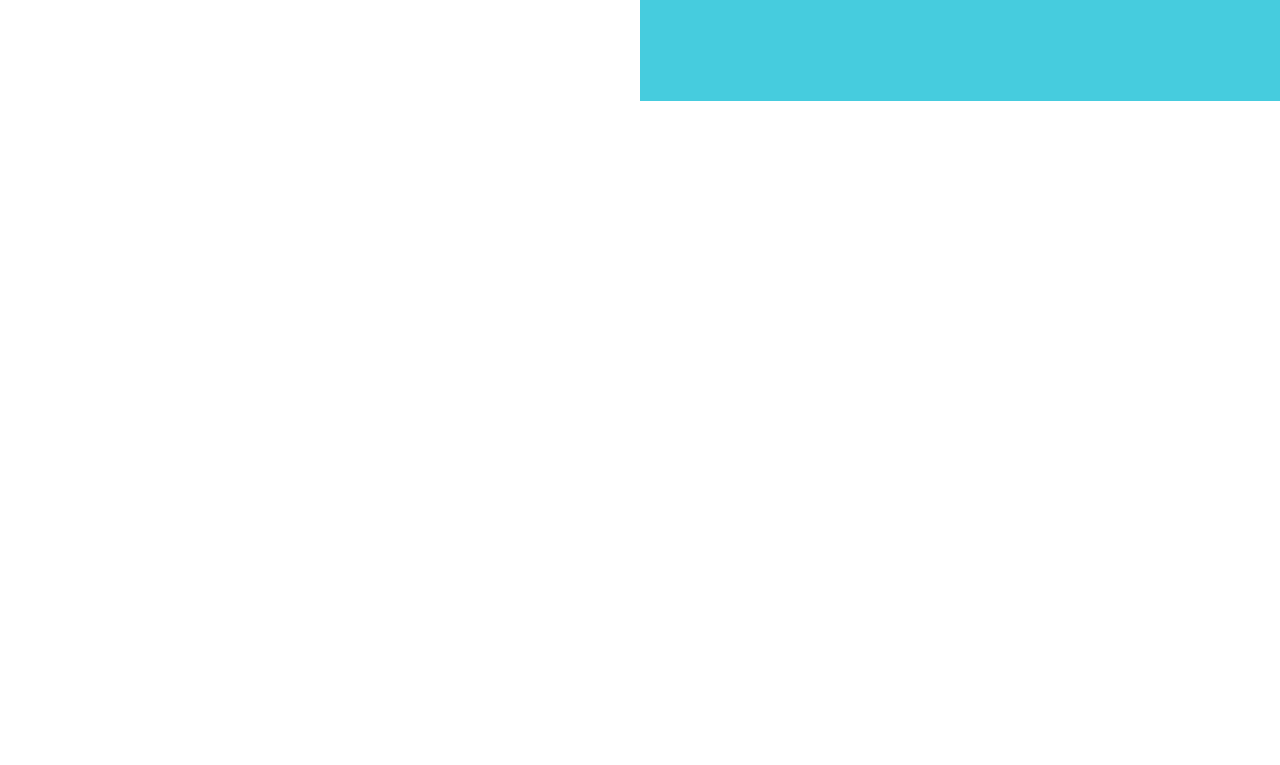
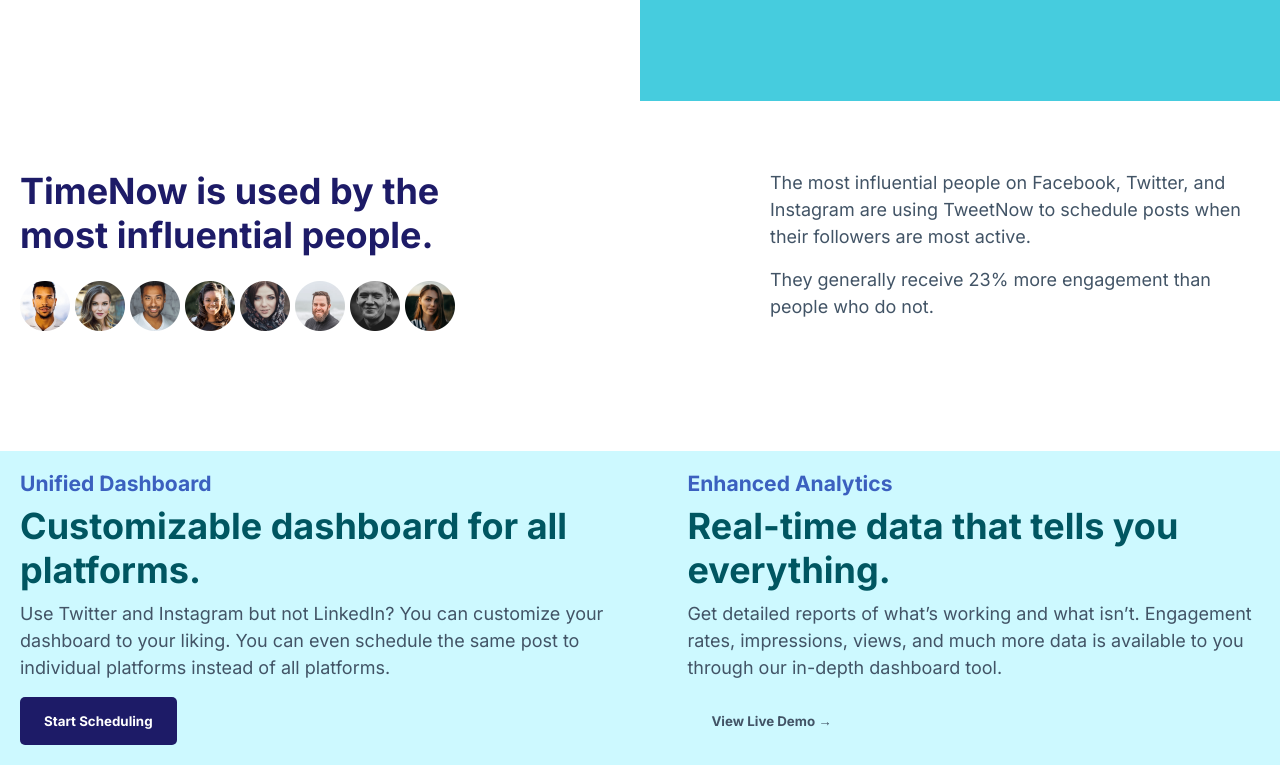
Before and after one commit to JaspalSingh1998/timesnow, a plain HTML site: page index.html in a window 1280 px wide. Shown: the part 699-1464 px from the top of the page. Before the commit the page ends 848 px from the top, so only its background shows below. Drawn offline with Linux system fonts and the light colour scheme.

Commit message:
Halfway Through

```diff
--- a/index.html
+++ b/index.html
@@ -54,5 +54,64 @@
         <img src="./Assets/Mockup.png" alt="Laptop Showing Feed" />
       </div>
     </section>
+    <div class="container">
+      <section class="featured">
+        <div>
+          <h2 class="hero__title sub">
+            TimeNow is used by the most influential people.
+          </h2>
+          <div class="users">
+            <img src="./Assets/UA1.png" alt="User" class="user" />
+            <img src="./Assets/UA2.png" alt="User" class="user" />
+            <img src="./Assets/UA3.png" alt="User" class="user" />
+            <img src="./Assets/UA4.png" alt="User" class="user" />
+            <img src="./Assets/UA5.png" alt="User" class="user" />
+            <img src="./Assets/UA6.png" alt="User" class="user" />
+            <img src="./Assets/UA7.png" alt="User" class="user" />
+            <img src="./Assets/UA8.png" alt="User" class="user" />
+          </div>
+        </div>
+        <div>
+          <p class="lead">
+            The most influential people on Facebook, Twitter, and Instagram are
+            using TweetNow to schedule posts when their followers are most
+            active.
+          </p>
+          <p class="lead">
+            They generally receive 23% more engagement than people who do not.
+          </p>
+        </div>
+      </section>
+    </div>
+    <div class="highlighted">
+      <div class="container">
+        <div class="cta-section">
+          <div>
+            <h3 class="section-heading">Unified Dashboard</h3>
+            <h2 class="secondary-heading">
+              Customizable dashboard for all platforms.
+            </h2>
+            <p>
+              Use Twitter and Instagram but not LinkedIn? You can customize your
+              dashboard to your liking. You can even schedule the same post to
+              individual platforms instead of all platforms.
+            </p>
+            <button class="btn cta">Start Scheduling</button>
+          </div>
+          <div>
+            <h3 class="section-heading">Enhanced Analytics</h3>
+            <h2 class="secondary-heading">
+              Real-time data that tells you everything.
+            </h2>
+            <p>
+              Get detailed reports of what’s working and what isn’t. Engagement
+              rates, impressions, views, and much more data is available to you
+              through our in-depth dashboard tool.
+            </p>
+            <button class="btn ghost">View Live Demo →</button>
+          </div>
+        </div>
+      </div>
+    </div>
   </body>
 </html>
--- a/style.css
+++ b/style.css
@@ -36,6 +36,11 @@
 }
 ul {
   list-style: none;
+}
+.container {
+  max-width: 1310px;
+  margin: 0 auto;
+  padding: 1.25rem;
 }
 header {
   padding: 2.5rem 1.25rem;
@@ -102,7 +107,53 @@
 .hero__image img {
   width: 100%;
 }
-
+h2.hero__title {
+  margin-bottom: 1.5rem;
+}
+.users {
+  margin-bottom: 2rem;
+}
+.user {
+  width: 50px;
+  height: 50px;
+  margin-bottom: 1rem;
+  display: inline-block;
+}
+.featured {
+  margin-bottom: 3rem;
+}
+.featured .lead {
+  line-height: 1.5;
+  color: var(--muted-color);
+}
+.featured .lead:first-child {
+  margin-bottom: 1rem;
+}
+.cta-section {
+  display: flex;
+  flex-direction: column;
+  gap: 4rem;
+}
+.secondary-heading {
+  color: var(--section-title);
+  font-size: 2.25rem;
+  margin-bottom: 0.5rem;
+}
+.section-heading {
+  color: var(--section-heading);
+  margin-bottom: 0.5rem;
+}
+.highlighted {
+  background-color: #cdf9ff;
+}
+.highlighted p {
+  color: var(--muted-color);
+  line-height: 1.5;
+  margin-bottom: 1rem;
+}
+.ghost {
+  background-color: transparent;
+}
 @media (min-width: 768px) {
   header {
     position: absolute;
@@ -148,6 +199,9 @@
   :root {
     --text-xl: 3.5rem;
   }
+  .container {
+    padding: 1.25 2rem;
+  }
   header {
     padding: 2.5rem 6rem;
   }
@@ -161,4 +215,22 @@
     width: 90%;
     margin: 0 auto;
   }
+
+  .featured {
+    display: flex;
+    gap: 3rem;
+  }
+  .sub {
+    font-size: 36px;
+  }
+  .lead {
+    width: 70%;
+    margin-left: auto;
+  }
+  .lead:first-child {
+    margin-bottom: 2rem;
+  }
+  .cta-section {
+    flex-direction: row;
+  }
 }
```
